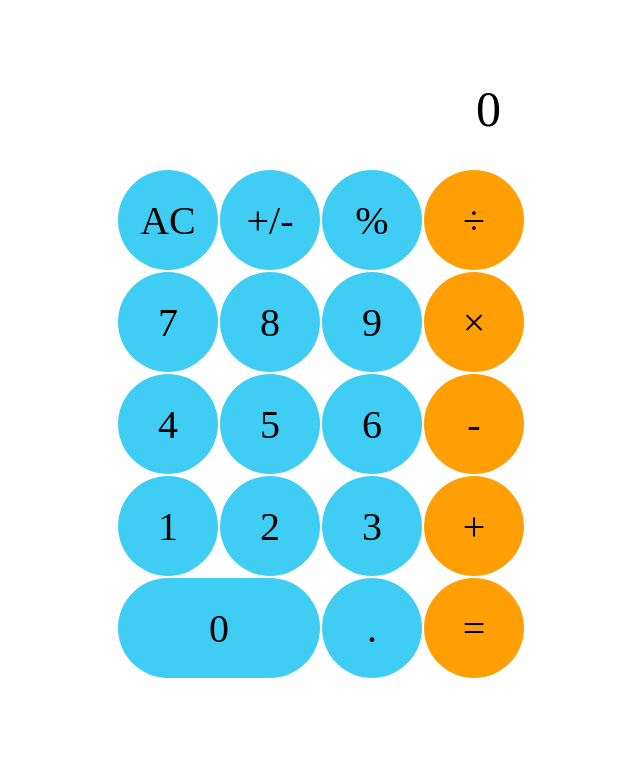
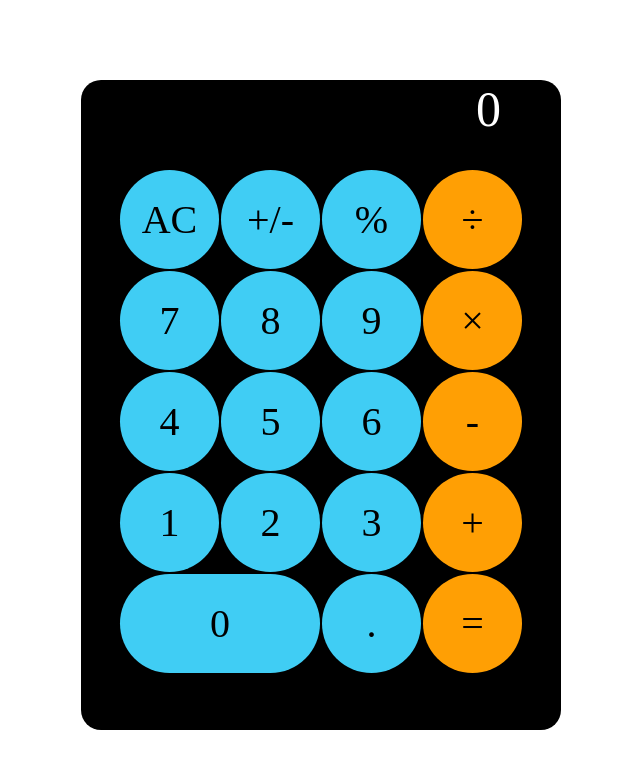
Before and after one commit to Nemoto99/calculator, a plain HTML site: page index.html in a window 1280 px wide. Shown: the whole page, without its empty margins (319-959 px from the left). Drawn offline with Linux system fonts and the light colour scheme.

Commit message:
デザイン変更

```diff
--- a/style.css
+++ b/style.css
@@ -9,7 +9,7 @@ body {
 
 #main {
     text-align: center;
-    background-color: #fff;
+    background-color: #000000;
     border-radius: 20px;
     width: 480px;
     height: 650px;
@@ -26,6 +26,7 @@ body {
 #total span {
     padding-right: 0.5em;
     font-size: 50px;
+    color: #ffffff;
 }
 
 #total p {
@@ -42,11 +43,11 @@ table {
 }
 
 table td {
-    width: 90px;
-    height: 90px;
+    width: 85px;
+    height: 85px;
     background-color: #40cdf4;
-    border-radius: 50%;
-    padding: 5px;
+    border-radius: 60%;
+    padding: 7px;
     cursor: pointer;
 }
 
@@ -65,3 +66,7 @@ table td.symbol:hover {
 table td#td0 {
     border-radius: 80px;
 }
+
+p {
+    color: #ffffff;
+}
```
